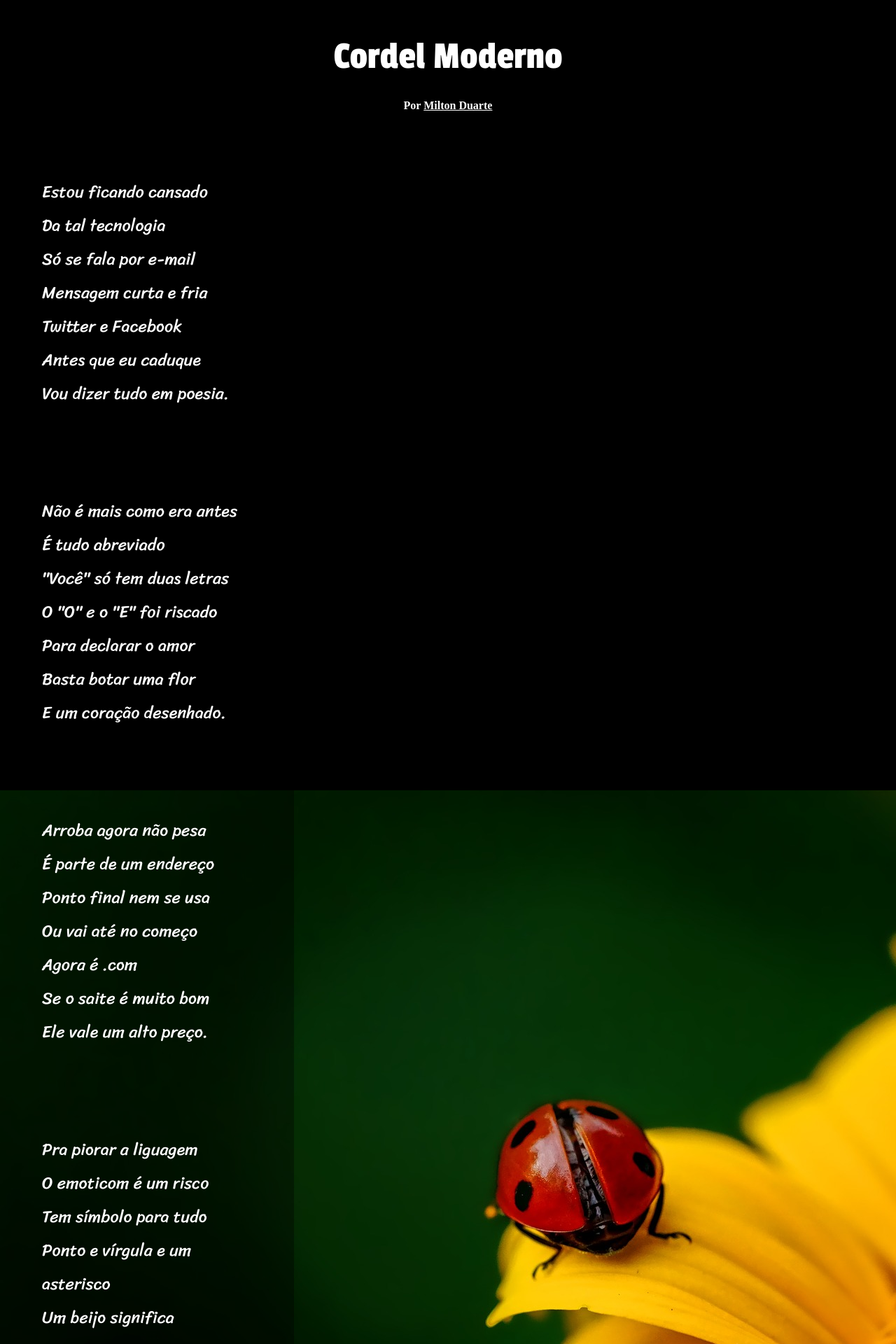
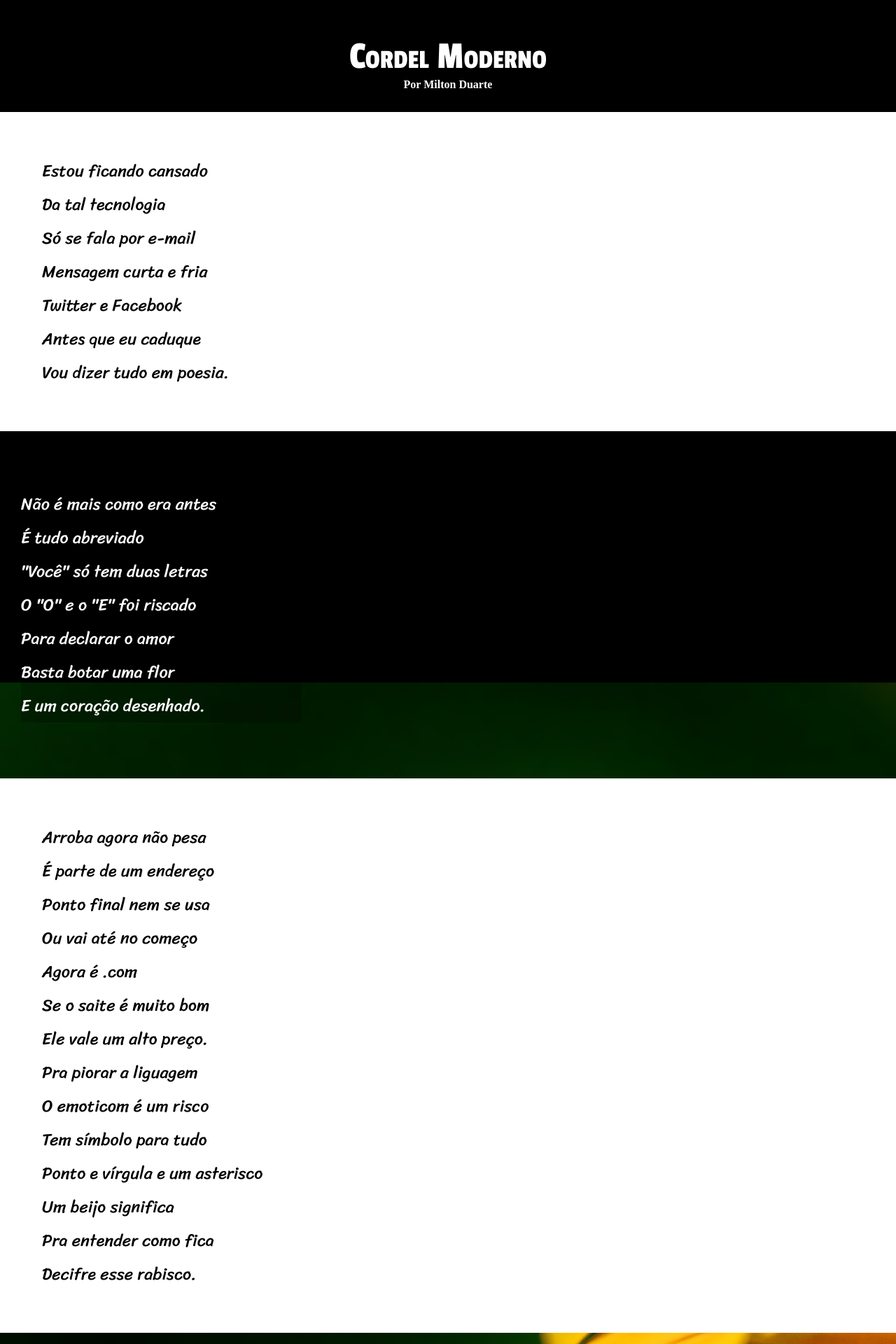
Before and after one commit to maycotomaz/html-css, a PHP site: page / in a window 1280 px wide. Shown: the top 1920 px of the page at 70% size. Run offline with PHP 8.4, Linux system fonts and the light colour scheme.

Commit message:
atualizei estilos

```diff
--- a/Ex/desafio-cordel/index.html
+++ b/Ex/desafio-cordel/index.html
@@ -15,7 +15,7 @@
         </p>
     </header>
 
-             <section>
+             <section class="normal">
                  <p>
                      Estou ficando cansado <br>
 
@@ -35,7 +35,7 @@
 
 
 
-            <section>
+            <section class="imagen">
                 <p>
                     Não é mais como era antes <br>
                     É tudo abreviado <br>
@@ -49,7 +49,7 @@
 
 
 
-            <section>
+            <section class="normal">
                 <p>
                     Arroba agora não pesa <br>
                     É parte de um endereço <br>
@@ -71,7 +71,7 @@
                 </p>
             </section>
 
-            <section>
+            <section class="imagen">
                 <p>
                     Tenho saudade das cartas <br>
                     Escritas com a própria mão <br>
@@ -83,7 +83,7 @@
                 </p>
             </section>
 
-            <section>
+            <section class="normal">
                 <p>
                     Agora, escrevo e envio <br>
                     Chegando na mesma hora <br>
--- a/Ex/desafio-cordel/style.css
+++ b/Ex/desafio-cordel/style.css
@@ -11,6 +11,10 @@
     margin: 0px;
     padding: 0px;
 }
+html, body{
+    background-color: darkgray;
+    max-height: 100%vh;
+}
 body{
 
     background-size: cover;
@@ -23,52 +27,56 @@ header{
     background-color: black;
     color: white;
     text-align: center;
-    padding-top: 50px;
 
 }
 header h1{
+    padding-top: 50px;
     font-family: 'Passion One'   ;
     font-size: 3.5em;
     font-weight: 400;
+    font-variant: small-caps;
 }
 header p{
     padding-bottom: 30px;
     font-weight: bolder;
-}
- header  > p > a{
-    background-color: black;
     color: white;
-    text-align: center;
-
 }
 
-section p {
-
+a{
+    color: white;
+    text-decoration: none;
+    font-weight: bolder;
+}
+a:hover{
+    text-decoration: underline;
+}
+section{
+    padding-top: 10vh;
+    padding-bottom: 10VH;
+    padding-left: 30px;
+}
+section.normal{
+    background-color: white;
     font-family: 'Sriracha', 'cursive';
     font-size: 1.5em;
     text-align: left;
-    max-width: 300px;
     line-height: 2em;
     padding: 60px;
 }
-section p{
+section.imagen{
+    font-family: 'Sriracha', 'cursive';
     color: white;
-    background-color: rgba(0, 0, 0, 0.363);
-    max-width: 300px;
-    max-height: 400px;
-    padding-bottom: 60px;
+    line-height: 2em;
+    font-size: 1.5em;
+}
+section.imagen > p{
+    background-color: rgba(0, 0, 0, 0.233);
+    width: 400px;
 }
 
-
-p{
-    color: white;
-    background-color:rgba(0, 0, 0, 0.363) ;
-
-    padding-bottom: 60px;
-    padding-top: 30px;
-}
-footer > p{
-
+footer {
+    text-align: center;
+    padding: 10px;
     background-color: black;
     color: white;
 }
```
